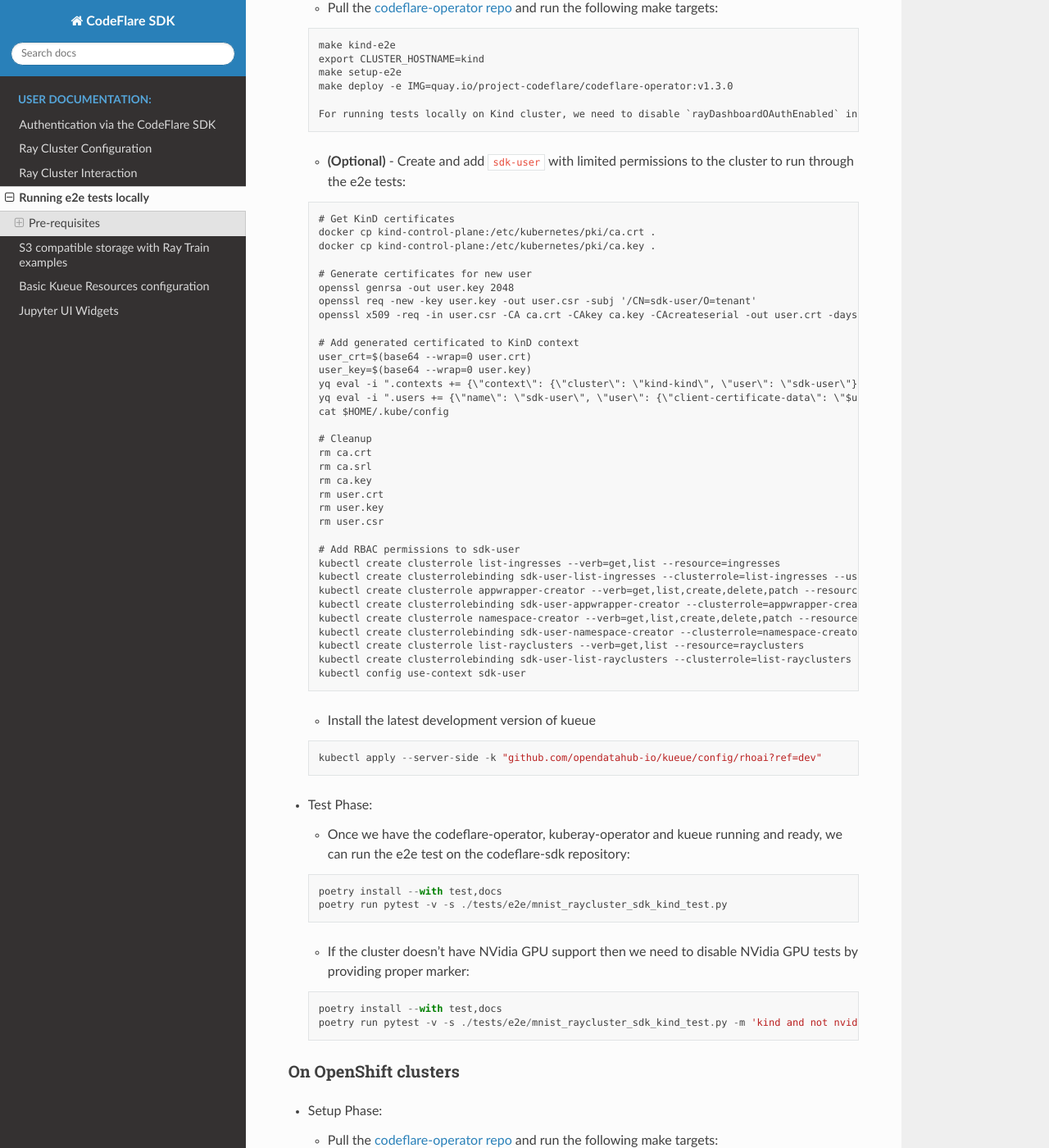
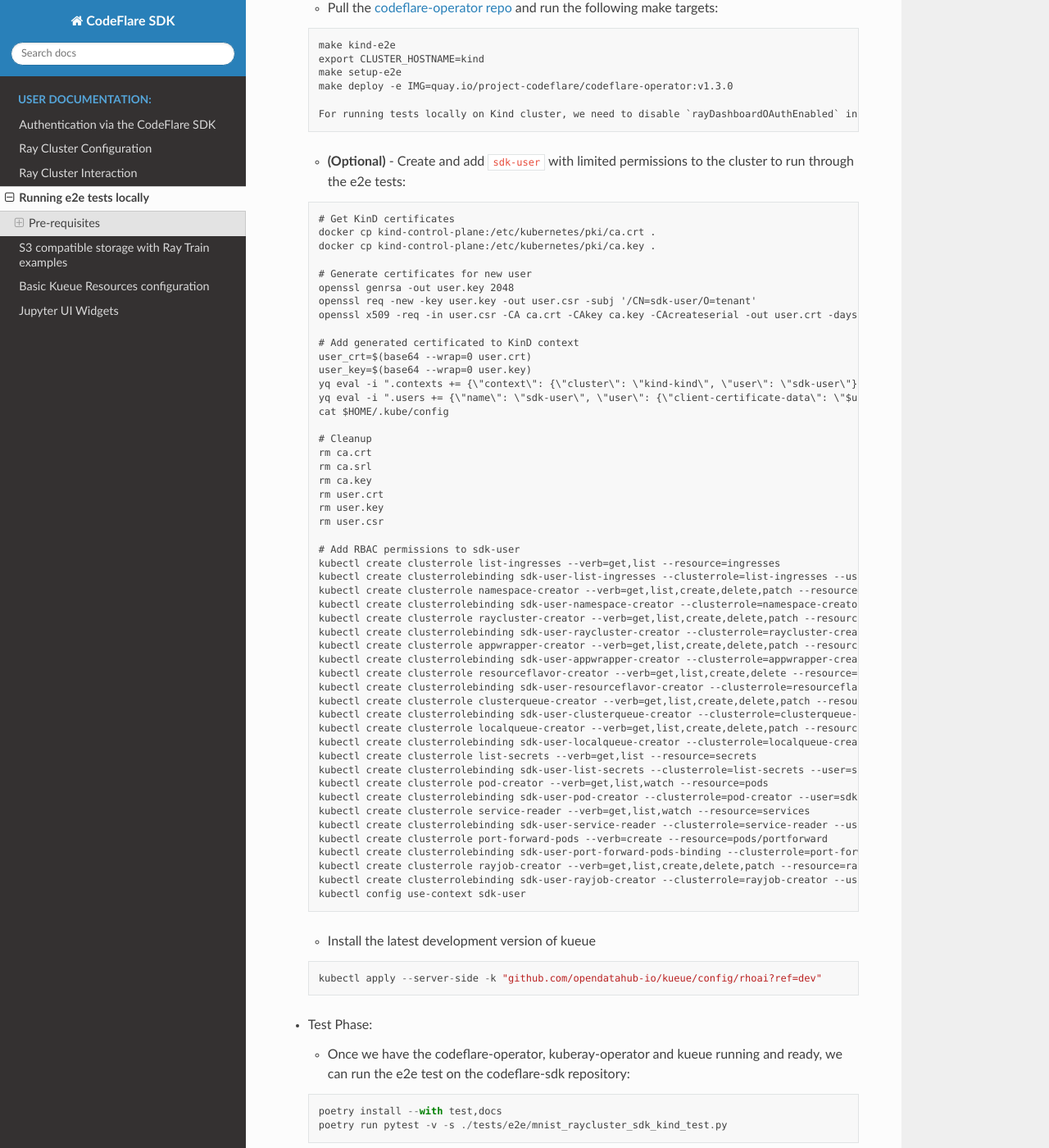
Before and after one commit to project-codeflare/codeflare-sdk, a Sphinx documentation site: the page built from docs/sphinx/user-docs/e2e.rst, in a window 1280 px wide and 1400 px high, scrolled down 521 px. Shown: the whole window at 82% size. Built offline with Sphinx 7.4.7 and the Read the Docs theme 3.1.0, drawn with Linux system fonts in a browser that asks for light colours; pages that are not in the unit, such as notebooks, are missing from menus.

Commit message:
fix: permissions

```diff
--- a/docs/sphinx/user-docs/e2e.rst
+++ b/docs/sphinx/user-docs/e2e.rst
@@ -66,12 +66,28 @@
         # Add RBAC permissions to sdk-user
         kubectl create clusterrole list-ingresses --verb=get,list --resource=ingresses
         kubectl create clusterrolebinding sdk-user-list-ingresses --clusterrole=list-ingresses --user=sdk-user
+        kubectl create clusterrole namespace-creator --verb=get,list,create,delete,patch --resource=namespaces
+        kubectl create clusterrolebinding sdk-user-namespace-creator --clusterrole=namespace-creator --user=sdk-user
+        kubectl create clusterrole raycluster-creator --verb=get,list,create,delete,patch --resource=rayclusters
+        kubectl create clusterrolebinding sdk-user-raycluster-creator --clusterrole=raycluster-creator --user=sdk-user
         kubectl create clusterrole appwrapper-creator --verb=get,list,create,delete,patch --resource=appwrappers
         kubectl create clusterrolebinding sdk-user-appwrapper-creator --clusterrole=appwrapper-creator --user=sdk-user
-        kubectl create clusterrole namespace-creator --verb=get,list,create,delete,patch --resource=namespaces
-        kubectl create clusterrolebinding sdk-user-namespace-creator --clusterrole=namespace-creator --user=sdk-user
-        kubectl create clusterrole list-rayclusters --verb=get,list --resource=rayclusters
-        kubectl create clusterrolebinding sdk-user-list-rayclusters --clusterrole=list-rayclusters --user=sdk-user
+        kubectl create clusterrole resourceflavor-creator --verb=get,list,create,delete --resource=resourceflavors
+        kubectl create clusterrolebinding sdk-user-resourceflavor-creator --clusterrole=resourceflavor-creator --user=sdk-user
+        kubectl create clusterrole clusterqueue-creator --verb=get,list,create,delete,patch --resource=clusterqueues
+        kubectl create clusterrolebinding sdk-user-clusterqueue-creator --clusterrole=clusterqueue-creator --user=sdk-user
+        kubectl create clusterrole localqueue-creator --verb=get,list,create,delete,patch --resource=localqueues
+        kubectl create clusterrolebinding sdk-user-localqueue-creator --clusterrole=localqueue-creator --user=sdk-user
+        kubectl create clusterrole list-secrets --verb=get,list --resource=secrets
+        kubectl create clusterrolebinding sdk-user-list-secrets --clusterrole=list-secrets --user=sdk-user
+        kubectl create clusterrole pod-creator --verb=get,list,watch --resource=pods
+        kubectl create clusterrolebinding sdk-user-pod-creator --clusterrole=pod-creator --user=sdk-user
+        kubectl create clusterrole service-reader --verb=get,list,watch --resource=services
+        kubectl create clusterrolebinding sdk-user-service-reader --clusterrole=service-reader --user=sdk-user
+        kubectl create clusterrole port-forward-pods --verb=create --resource=pods/portforward
+        kubectl create clusterrolebinding sdk-user-port-forward-pods-binding --clusterrole=port-forward-pods --user=sdk-user
+        kubectl create clusterrole rayjob-creator --verb=get,list,create,delete,patch --resource=rayjobs
+        kubectl create clusterrolebinding sdk-user-rayjob-creator --clusterrole=rayjob-creator --user=sdk-user
         kubectl config use-context sdk-user
 
    -  Install the latest development version of kueue
```
Also changed, not shown: 1 other file.
